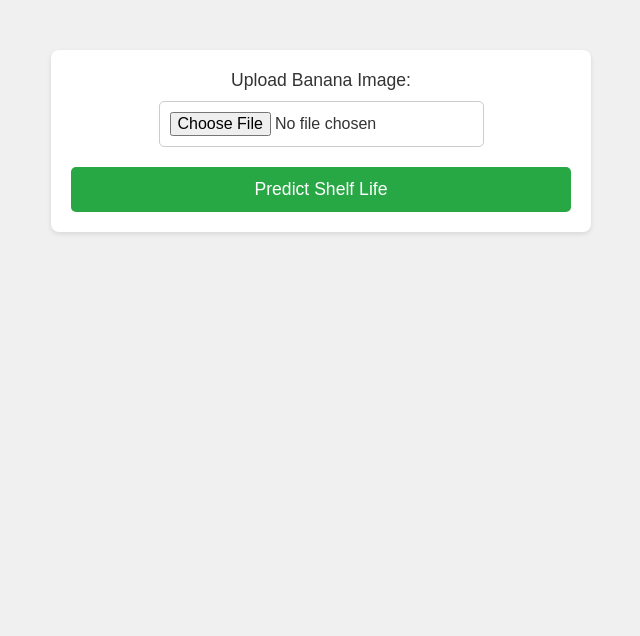
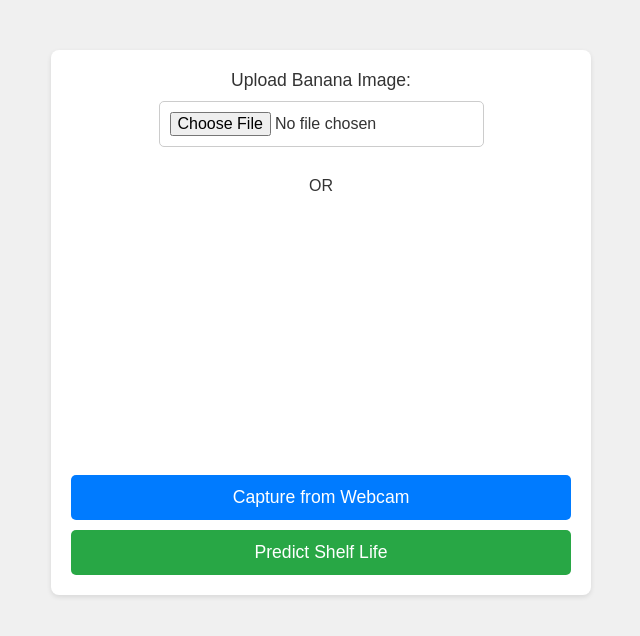
Before and after one commit to 9endu/rotbot, a Flask app: page /upload_image in a window 1280 px wide. Shown: the top 636 px of the page, without its empty margins (319-959 px from the left). Run offline with Flask 3, Linux system fonts and the light colour scheme; parts of the project's set-up code (start-up, migrations or seed data) failed here and were passed over.

Commit message:
live detection of shelf life from image done

```diff
--- a/templates/image_upload.html
+++ b/templates/image_upload.html
@@ -43,7 +43,7 @@
     }
 
     button {
-            background-color: #28a745; /* Green color */
+      background-color: #28a745;
       color: white;
       border: none;
       padding: 12px 20px;
@@ -51,10 +51,11 @@
       cursor: pointer;
       border-radius: 5px;
       width: 100%;
+      margin-top: 10px;
     }
 
     button:hover {
-            background-color: #218838; /* Darker green on hover */
+      background-color: #218838;
     }
 
     .result {
@@ -69,14 +70,36 @@
     .error {
       color: red;
     }
+
+    video, canvas {
+      width: 100%;
+      max-height: 300px;
+      margin-top: 10px;
+      border-radius: 5px;
+    }
+
+    #captureBtn {
+      background-color: #007bff;
+    }
+
+    #captureBtn:hover {
+      background-color: #0069d9;
+    }
   </style>
 </head>
 <body>
 
   <div class="container">
-        <form method="post" enctype="multipart/form-data">
+    <form id="uploadForm" method="post" enctype="multipart/form-data">
       <label for="image">Upload Banana Image:</label>
-            <input type="file" name="image" required>
+      <input type="file" name="image" id="imageInput" accept="image/*">
+
+      <p style="margin: 10px 0;">OR</p>
+
+      <video id="video" autoplay playsinline></video>
+      <canvas id="canvas" style="display:none;"></canvas>
+
+      <button type="button" id="captureBtn">Capture from Webcam</button>
       <button type="submit">Predict Shelf Life</button>
     </form>
 
@@ -91,5 +114,38 @@
     {% endif %}
   </div>
 
+  <script>
+    const video = document.getElementById('video');
+    const canvas = document.getElementById('canvas');
+    const captureBtn = document.getElementById('captureBtn');
+    const form = document.getElementById('uploadForm');
+    const imageInput = document.getElementById('imageInput');
+
+    // Request camera access
+    navigator.mediaDevices.getUserMedia({ video: true })
+      .then(stream => {
+        video.srcObject = stream;
+      })
+      .catch(err => {
+        console.error("Error accessing camera:", err);
+        captureBtn.disabled = true;
+      });
+
+    // Capture and prepare image for form submission
+    captureBtn.addEventListener('click', () => {
+      const context = canvas.getContext('2d');
+      canvas.width = video.videoWidth;
+      canvas.height = video.videoHeight;
+      context.drawImage(video, 0, 0, canvas.width, canvas.height);
+      canvas.toBlob(blob => {
+        const file = new File([blob], 'capture.jpg', { type: 'image/jpeg' });
+        const dataTransfer = new DataTransfer();
+        dataTransfer.items.add(file);
+        imageInput.files = dataTransfer.files;
+        alert("Image captured! You can now click 'Predict Shelf Life'.");
+      }, 'image/jpeg');
+    });
+  </script>
+
 </body>
 </html>
```
Also changed, not shown: uploads/capture.jpg (added). Lines whose indentation alone changed are shown as unchanged.
